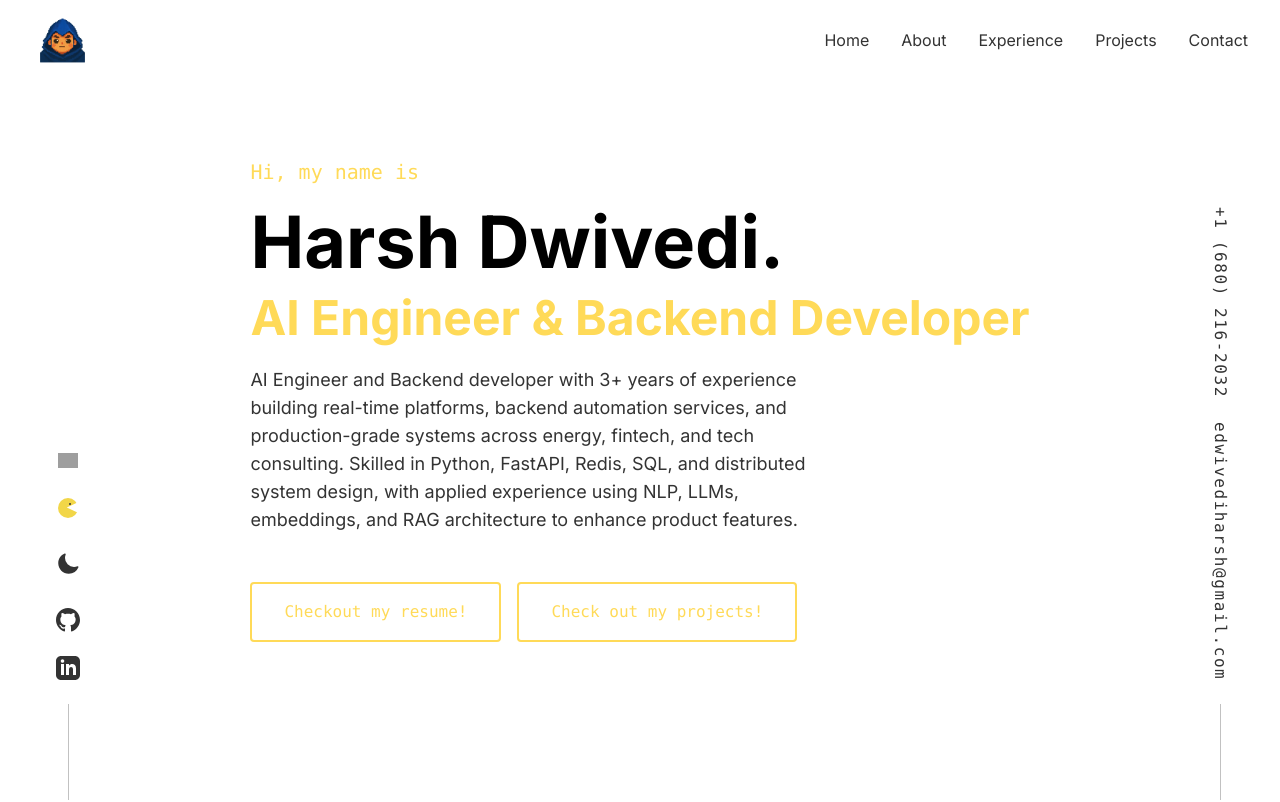
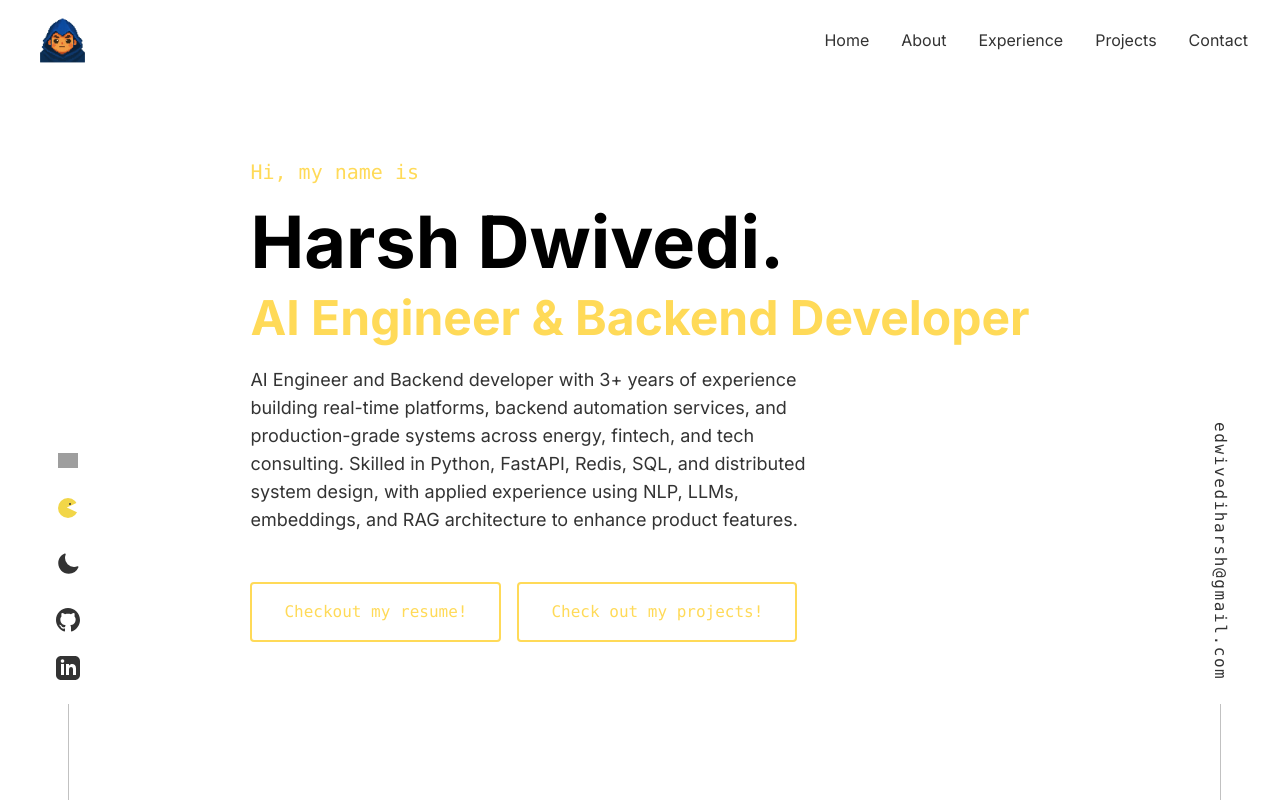
Before and after one commit to harsh746-exe/Harsh, a Next.js app: page / in a window 1280 px wide. Shown: the top 802 px of the page. Built offline with nearby package versions, Linux system fonts and the light colour scheme; grey boxes are pictures that could not be loaded.

Commit message:
Remove phone number from portfolio

```diff
--- a/src/data/hero.ts
+++ b/src/data/hero.ts
@@ -23,6 +23,5 @@ export const heroData: HeroData = {
     github: 'https://github.com/harsh746-exe',
     linkedin: 'https://www.linkedin.com/in/harsh-dwivedi-854b39202/',
     email: 'edwivediharsh@gmail.com',
-    phone: '+1 (680) 216-2032',
   },
 };
```
